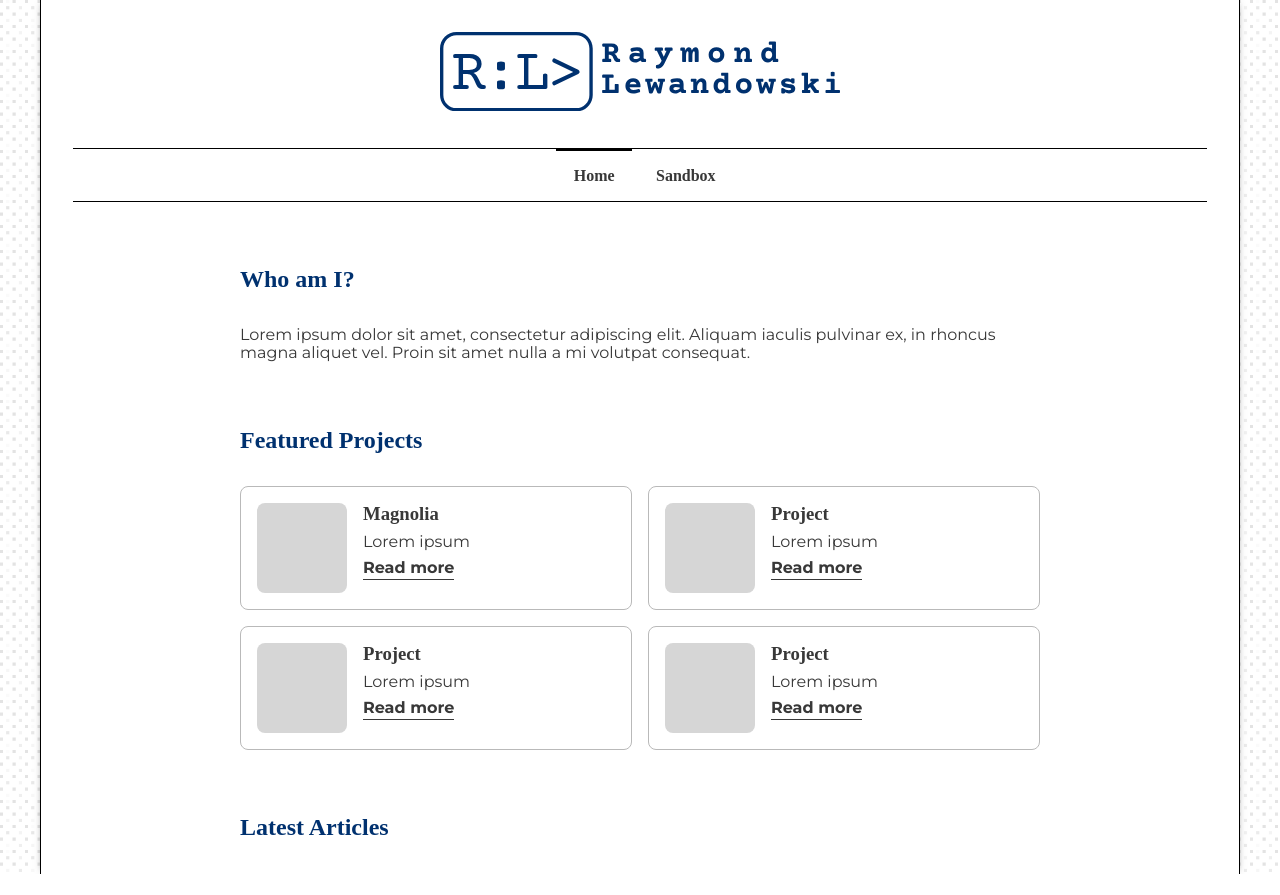
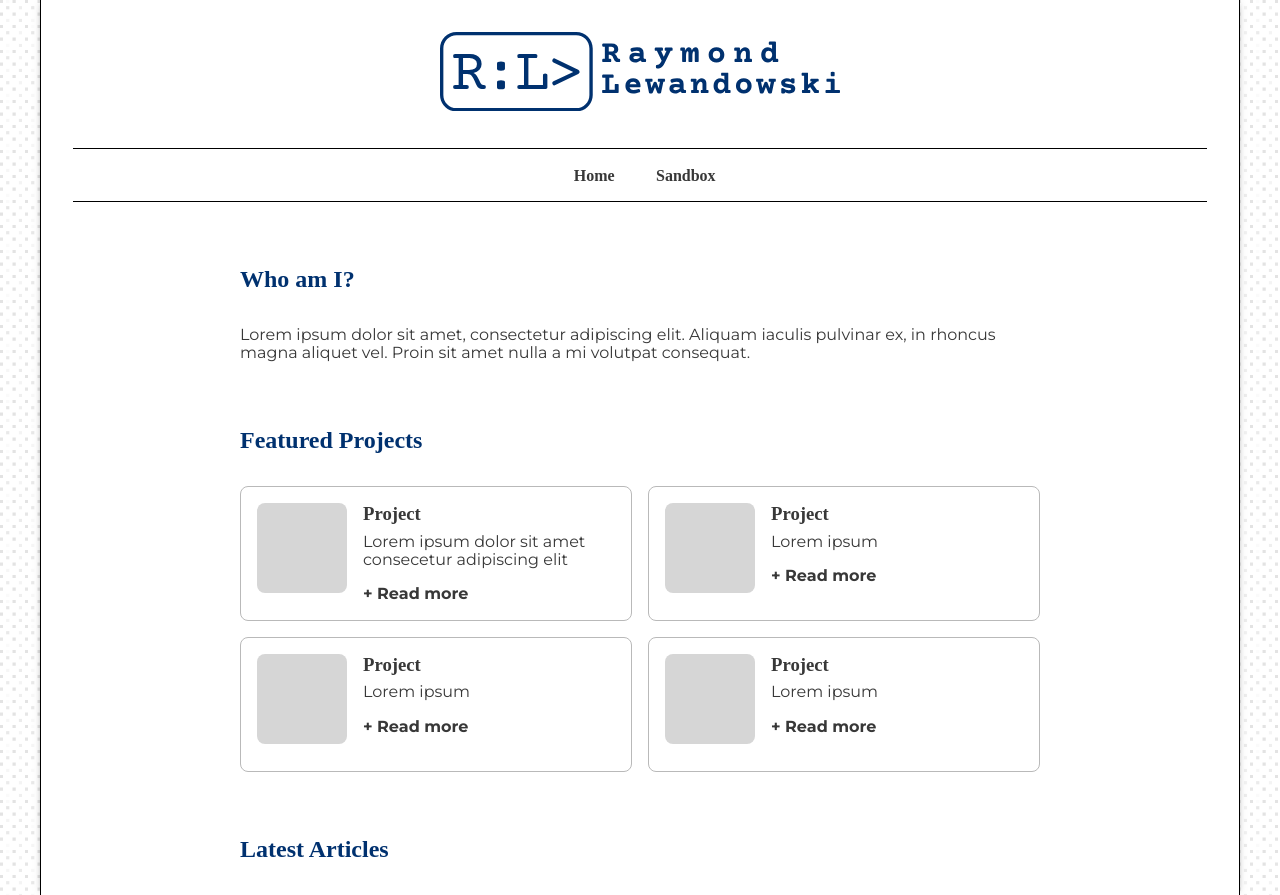
Before and after one commit to moekakiryu/personal-site, a Django app: page / in a window 1280 px wide. Before the commit the page ends 874 px from the top, so only its background shows below. Run offline with Django 5.2, Linux system fonts and the light colour scheme; parts of the project's set-up code (start-up, migrations or seed data) failed here and were passed over; some web fonts are replaced.

Commit message:
Update link styling

```diff
--- a/apps/root/static/css/base.css
+++ b/apps/root/static/css/base.css
@@ -64,6 +64,8 @@ h1, h2, h3, h4, h5, h6, .header {
 
 a {
   color: var(--font-color-primary);
+  font-weight: bold;
+  text-decoration: none;
 }
 
 a:hover, a:focus {
@@ -178,14 +180,10 @@ a.tertiary::after {
   padding: var(--spacing-sm) var(--spacing-xs);
   border-top: 2px solid transparent;
 
-  /* color: var(--color-black); */
+  color: var(--font-color-primary);
   font-weight: bold;
   text-decoration: none;
   text-align: center;
-}
-
-.header .primary-nav li a.active {
-  border-top-color: var(--color-black);
 }
 
 .header .primary-nav li a::after {
--- a/apps/root/static/css/components.css
+++ b/apps/root/static/css/components.css
@@ -1,20 +1,20 @@
 .card-grid {
   display: grid;
-  grid-template-columns: repeat(auto-fill, minmax(40%, 1fr));
   grid-auto-rows: 1fr;
   grid-gap: var(--spacing-xs);
 }
 
 @media screen and (min-width: 480px) {
   .card-grid {
+    grid-template-columns: repeat(auto-fill, minmax(40%, 1fr));
     grid-gap: var(--spacing-sm);
   }
 }
 
-.card, .card:visited {
+.card {
   display: flex;
   align-items: flex-start;
-  flex-direction: column;
+  flex-direction: row;
   gap: var(--spacing-sm);
 
   padding: var(--spacing-sm);
@@ -25,6 +25,22 @@
   text-decoration: none;
 }
 
+a.card, a.card:visited {
+  font-weight: normal;
+  cursor: pointer;
+}
+
+a.card:hover, a.card:focus {
+  color: currentColor;
+}
+
+
+@media screen and (min-width: 480px) {
+  .card, .card:visited {
+    flex-direction: column;
+  }
+}
+
 @media screen and (min-width: 768px) {
   .card, .card:visited {
     flex-direction: row;
@@ -33,9 +49,17 @@
 
 .card .image {
   position: relative;
-  align-self: center;
+  align-self: auto;
+  flex-shrink: 0;
   width: 90px;
 }
+
+@media screen and (min-width: 768px) {
+  .card .image {
+    align-self: center;
+  }
+}
+
 
 @media screen and (min-width: 768px) {
   .card .image {
@@ -81,3 +105,13 @@
 .card .description {
   margin: 0;
 }
+
+.card .read-more {
+  display: inline-block;
+  margin-top: var(--spacing-sm);
+  font-weight: bold;
+}
+
+.card:hover .read-more, .card:focus .read-more {
+  color: var(--color-rose-pink);
+}
--- a/apps/root/templates/root/header.html
+++ b/apps/root/templates/root/header.html
@@ -6,7 +6,7 @@
   <nav class="primary-nav">
     <ul>
       <li>
-        <a class="active" href="{% url "root.home" %}">Home</a>
+        <a href="{% url "root.home" %}">Home</a>
       </li>
       <li>
         <a href="{% url "root.sandbox" %}">Sandbox</a>
--- a/apps/root/templates/root/home/projects.html
+++ b/apps/root/templates/root/home/projects.html
@@ -2,7 +2,7 @@
   <h2 class="section-header">Featured Projects</h2>
   <div class="card-grid">
     {% for project in projects %}
-      <div class="card">
+      <a class="card" href="">
         <div class="image">
           <div class="mock-placeholder"></div>
         </div>
@@ -13,9 +13,11 @@
           <p class="description">
             {{project.description}}
           </p>
-          <a class="tertiary" href="">Read more</a>
+          <span class="read-more">
+            + Read more
+          </span>
         </div>
-      </div>
+      </a>
     {% endfor %}
   </div>
 </div>
--- a/apps/root/views.py
+++ b/apps/root/views.py
@@ -4,8 +4,8 @@ from django.http import HttpResponse
 def home(request):
   mock_projects = [
     {
-      "name": "Magnolia",
-      "description": "Lorem ipsum"
+      "name": "Project",
+      "description": "Lorem ipsum dolor sit amet consecetur adipiscing elit"
     },
     {
       "name": "Project",
```
